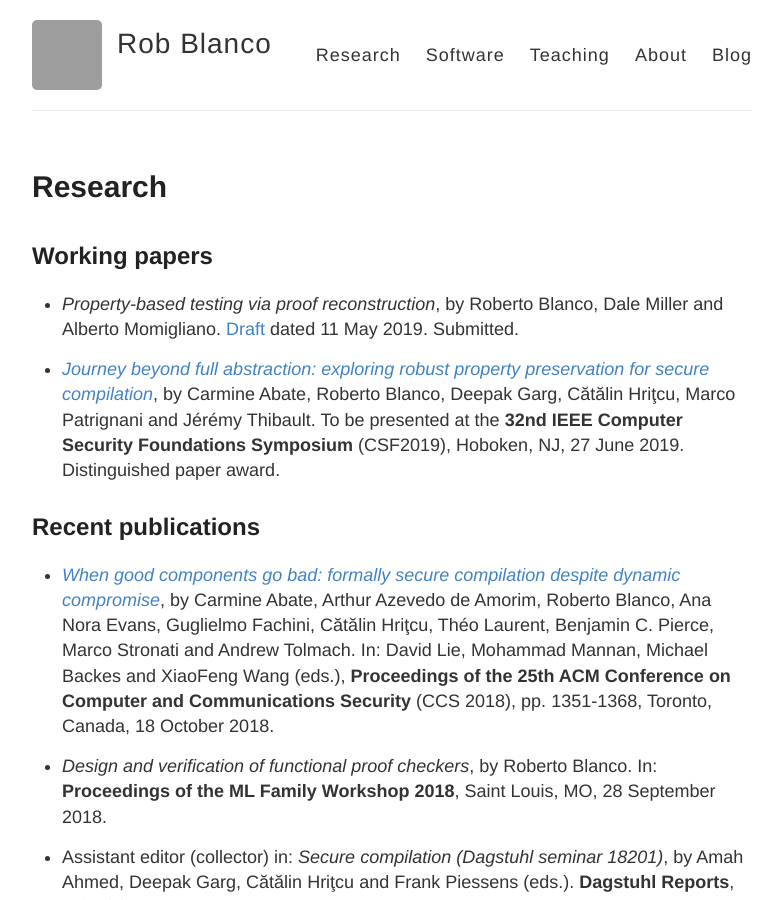
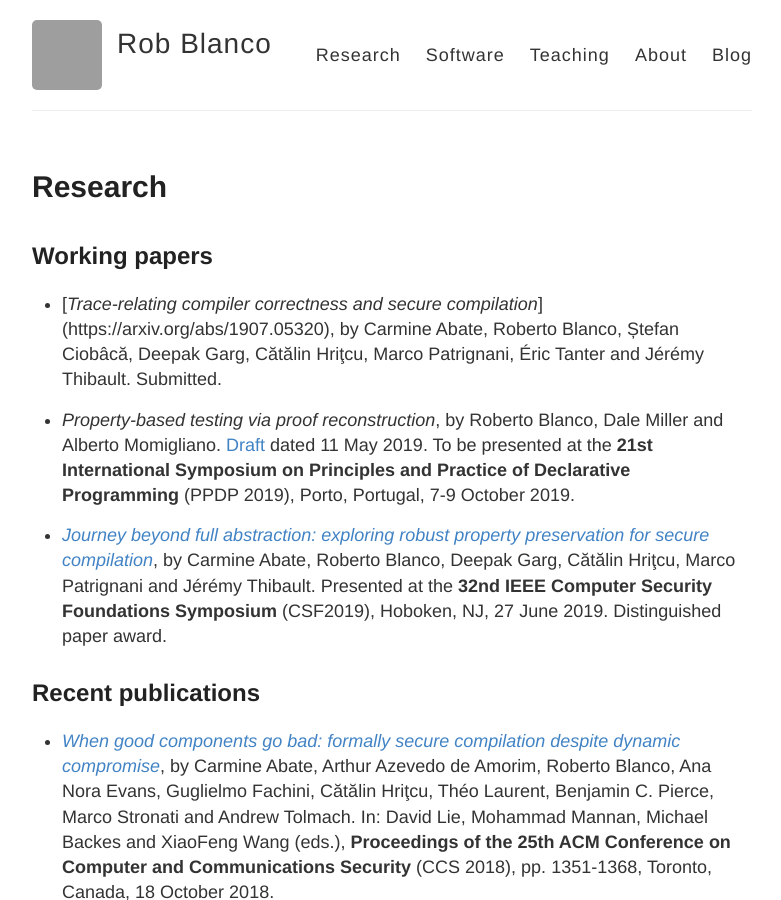
Before and after one commit to robblanco/robblanco.github.io, a Jekyll site: the page built from research.md, in a window 1280 px wide and 900 px high. Shown: the whole window, without its empty margins (248-1029 px from the left). Built offline with Jekyll 4.4.1, drawn with Linux system fonts in a browser that asks for light colours; grey boxes are pictures that could not be loaded.

Commit message:
Update publications

```diff
--- a/research.md
+++ b/research.md
@@ -6,16 +6,23 @@ permalink: /research/
 
 ## Working papers
 
+* [*Trace-relating compiler correctness and secure compilation*]
+  (https://arxiv.org/abs/1907.05320), by Carmine Abate, Roberto Blanco, Ștefan
+  Ciobâcă, Deepak Garg, Cătălin Hriţcu, Marco Patrignani, Éric Tanter and Jérémy
+  Thibault. Submitted.
+
 * *Property-based testing via proof reconstruction*, by Roberto Blanco, Dale
   Miller and Alberto Momigliano.
   [Draft](https://www.lix.polytechnique.fr/Labo/Dale.Miller/papers/pbt-draft.pdf)
-  dated 11 May 2019. Submitted.
+  dated 11 May 2019. To be presented at the **21st International Symposium on
+  Principles and Practice of Declarative Programming** (PPDP 2019), Porto,
+  Portugal, 7-9 October 2019.
 
 * [*Journey beyond full abstraction: exploring robust property preservation for
   secure compilation*](https://arxiv.org/abs/1807.04603), by Carmine Abate,
   Roberto Blanco, Deepak Garg, Cătălin Hriţcu, Marco Patrignani and Jérémy
-  Thibault. To be presented at the **32nd IEEE Computer Security Foundations
-  Symposium** (CSF2019), Hoboken, NJ, 27 June 2019.  Distinguished paper award.
+  Thibault. Presented at the **32nd IEEE Computer Security Foundations
+  Symposium** (CSF2019), Hoboken, NJ, 27 June 2019. Distinguished paper award.
 
 ## Recent publications
 
```
